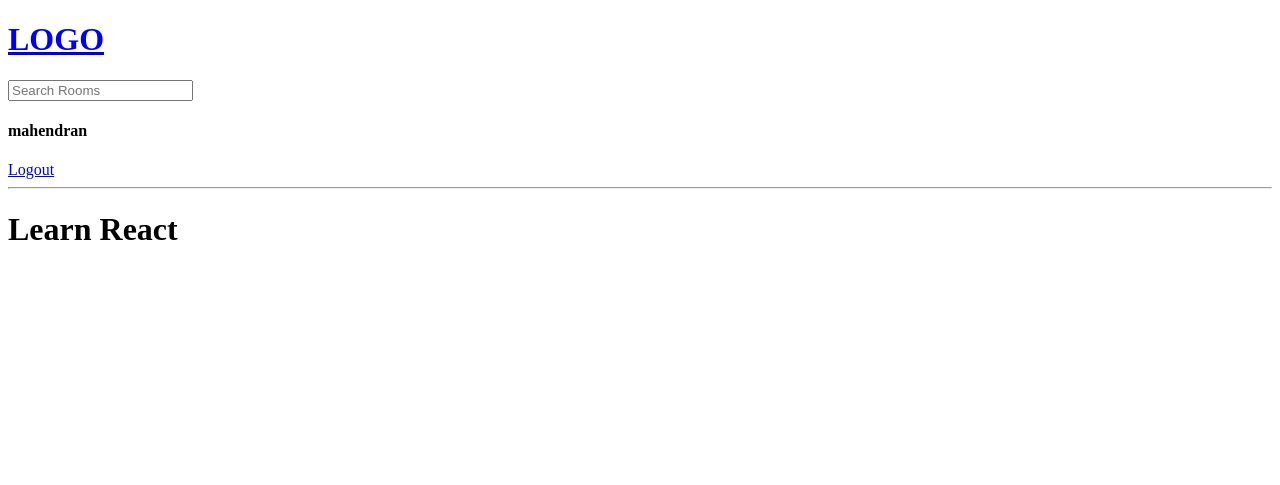
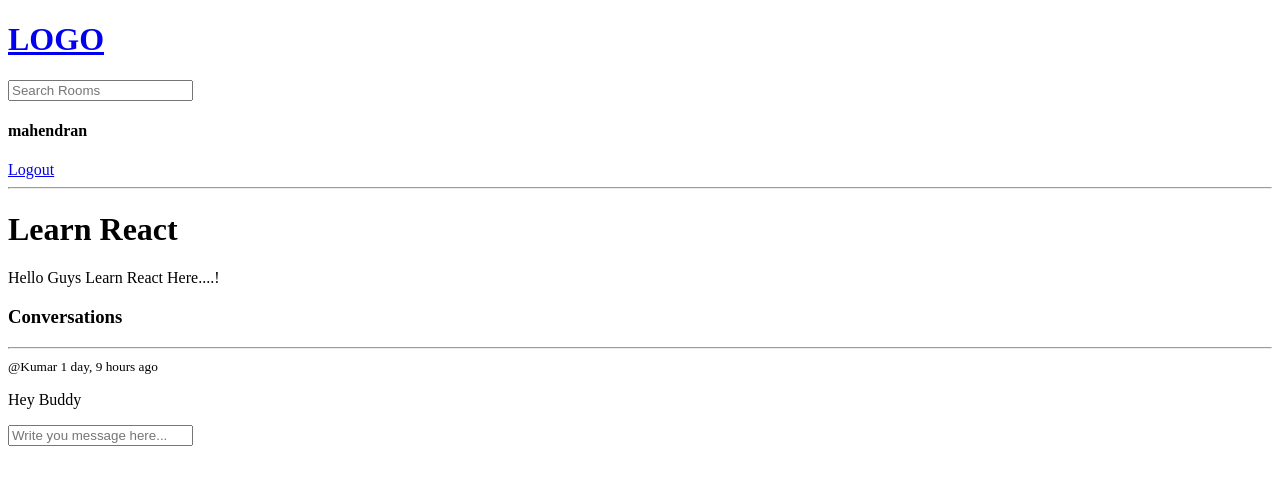
Before and after one commit to Mahendran-Murugan/Helping-Buddy-Django, a Django app: page /room/8/ in a window 1280 px wide. Shown: the top 485 px of the page. Run offline with Django 5.2, Linux system fonts and the light colour scheme; a user stored in the database is signed in; data comes from the database, SQL or seed files in the repository; both versions use the stored data as it was after the commit.

Commit message:
feat: add room comments and description

```diff
--- a/helpingbuddy/base/templates/base/room.html
+++ b/helpingbuddy/base/templates/base/room.html
@@ -5,4 +5,27 @@
 
 <h1>{{room.name }}</h1>
 
+<p>{{room.description}}</p>
+
+<div class="comments">
+    <h3>Conversations</h3>
+    <hr>
+    {%for comment in comments%}
+    <div>
+        <small>@{{comment.user}} {{comment.created|timesince}} ago</small>
+        <p>{{comment.body}}</p>
+    </div>
+    {%endfor%}
+</div>
+
+{%if request.user.is_authenticated%}
+
+<div class="commentfrom">
+    <form method="POST">
+        {%csrf_token%}
+        <input type="text" name="body" placeholder="Write you message here...">
+    </form>
+</div>
+
+{%endif%}
 {% endblock %}
--- a/helpingbuddy/base/views.py
+++ b/helpingbuddy/base/views.py
@@ -6,7 +6,7 @@ from django.contrib.auth import authenticate, login, logout
 from django.contrib.auth.forms import UserCreationForm
 from django.contrib.auth.decorators import login_required
 from django.contrib.auth.models import User
-from .models import Room, Topic
+from .models import Room, Topic, Message
 from .forms import RoomForm
 
 # rooms = [
@@ -73,7 +73,16 @@ def home(request):
 
 def room(request, pk):
     room = Room.objects.get(id=pk)
-    context = {'room': room}
+    comments = room.message_set.all().order_by('-created')
+    if request.method == 'POST':
+        message = Message.objects.create(
+            user = request.user,
+            room = room,
+            body = request.POST.get('body')
+        )
+        return redirect('room',pk = room.id)
+
+    context = {'room': room, 'comments':comments}
     return render(request, 'base/room.html', context)
 
 @login_required(login_url='/login')
```
Also changed, not shown: helpingbuddy/db.sqlite3.
